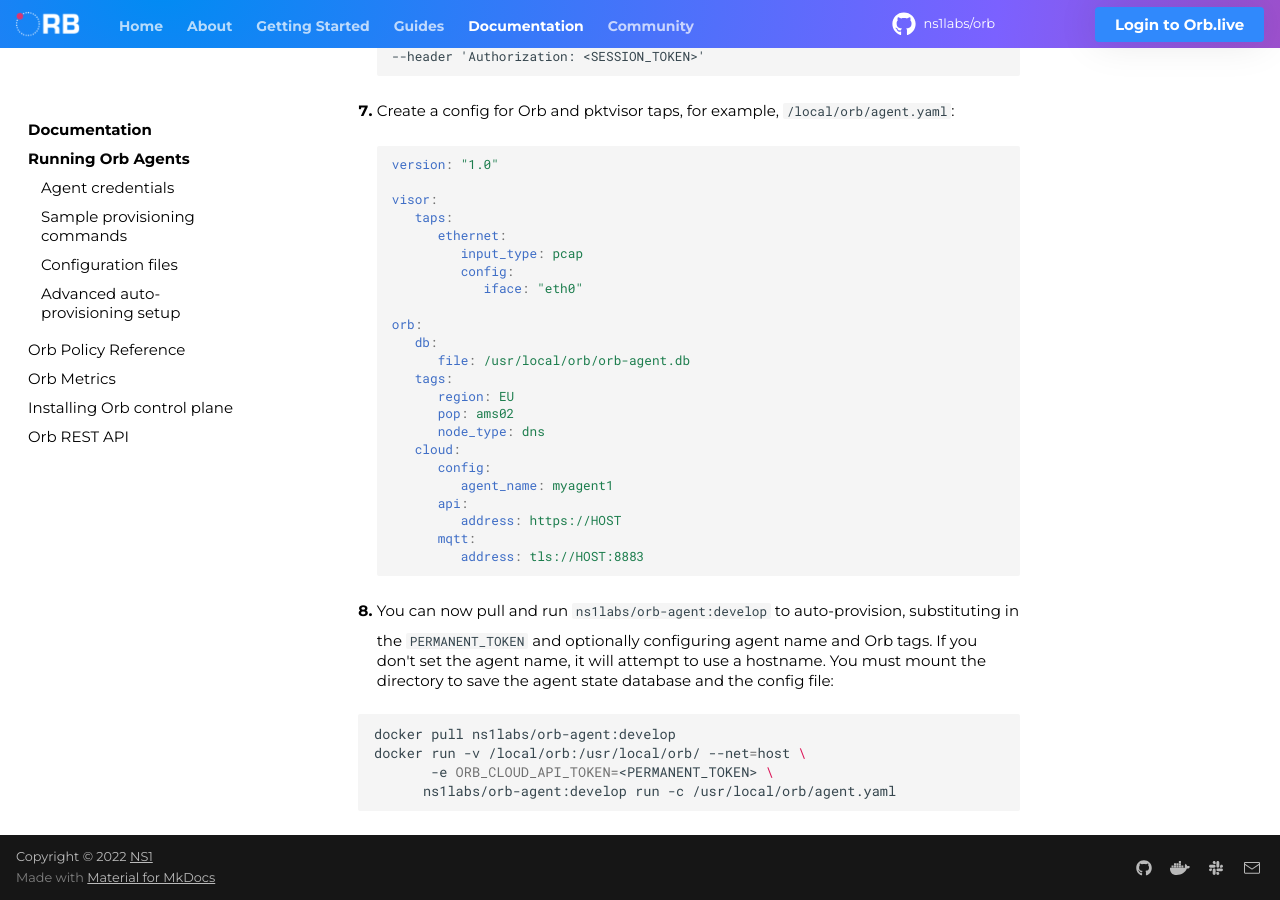
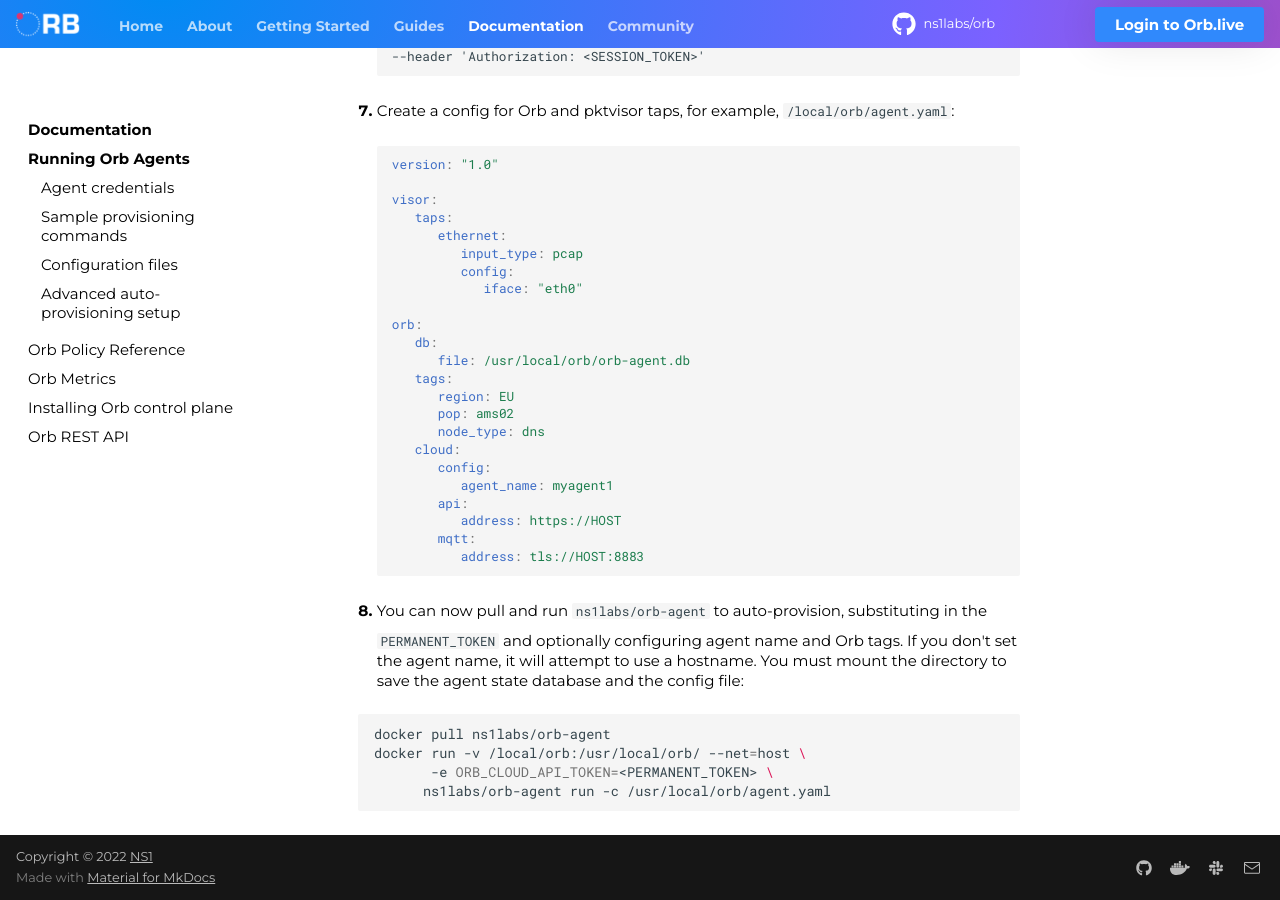
Before and after one commit to orb-community/orb-website, an MkDocs documentation site: the page built from docs/documentation/running_orb_agent.md, in a window 1280 px wide and 900 px high, scrolled down 4388 px. Built offline with MkDocs 1.6.1 and Material for MkDocs 9.7.7, drawn with Linux system fonts in a browser that asks for light colours; some of the changed text lies outside the part shown.

Commit message:
examples using agent-latest

````diff
--- a/docs/documentation/running_orb_agent.md
+++ b/docs/documentation/running_orb_agent.md
@@ -4,7 +4,7 @@
 
 To run an agent, you will need:
 
-1. Docker, to run the agent image ([ns1labs/orb-agent:develop](https://hub.docker.com/repository/docker/ns1labs/orb-agent))
+1. Docker, to run the agent image ([ns1labs/orb-agent](https://hub.docker.com/repository/docker/ns1labs/orb-agent))
 2. [Agent Credentials](#agent-credentials), which are provided to you by the Orb UI or REST API after [creating an agent](/docs/#create-an-agent)
 3. The Orb Control Plane host address (e.g. `localhost` or `orb.live`)
 4. The network interface to monitor (e.g. `eth0`)
@@ -50,7 +50,7 @@
         -e ORB_CLOUD_MQTT_CHANNEL_ID=<CHANNELID>
         -e ORB_CLOUD_MQTT_KEY=<AGENTKEY>
         -e PKTVISOR_PCAP_IFACE_DEFAULT=mock
-        ns1labs/orb-agent:develop
+        ns1labs/orb-agent
         ```
     === "localhost, mock"
 
@@ -65,7 +65,7 @@
         -e ORB_CLOUD_MQTT_KEY=44e42d90-aaef-45de-9bc2-2b2581eb30b3
         -e PKTVISOR_PCAP_IFACE_DEFAULT=mock
         -e ORB_TLS_VERIFY=false
-        ns1labs/orb-agent:develop
+        ns1labs/orb-agent
         ```
 
     === "orb.live, eth0"
@@ -79,7 +79,7 @@
         -e ORB_CLOUD_MQTT_CHANNEL_ID=3e60e85d-4414-44d9-b564-0c1874898a4d
         -e ORB_CLOUD_MQTT_KEY=44e42d90-aaef-45de-9bc2-2b2581eb30b3
         -e PKTVISOR_PCAP_IFACE_DEFAULT=eth0
-        ns1labs/orb-agent:develop
+        ns1labs/orb-agent
         ```
 
     === "You may want to run more than one agent on the same node and for that you must specify different pktvisor control ports for them, since the containers run in host networking mode, only one is allowed to run per port. By default, the pktvisor control port runs on port *10853*, but this value can be set through the environment variable `ORB_BACKENDS_PKTVISOR_API_PORT`"
@@ -93,7 +93,7 @@
         -e ORB_CLOUD_MQTT_KEY=44e42d90-aaef-45de-9bc2-2b2581eb30b3
         -e PKTVISOR_PCAP_IFACE_DEFAULT=eth0
         -e ORB_BACKENDS_PKTVISOR_API_PORT=10854
-        ns1labs/orb-agent:develop
+        ns1labs/orb-agent
         ```
 
     === "🎁 BONUS - you can access agent debug logs by passing the -d command"
@@ -106,7 +106,7 @@
         -e ORB_CLOUD_MQTT_CHANNEL_ID=3e60e85d-4414-44d9-b564-0c1874898a4d
         -e ORB_CLOUD_MQTT_KEY=44e42d90-aaef-45de-9bc2-2b2581eb30b3
         -e PKTVISOR_PCAP_IFACE_DEFAULT=eth0
-        ns1labs/orb-agent:develop run -d
+        ns1labs/orb-agent run -d
         ```
 
 !!! question
@@ -177,7 +177,7 @@
 
 ```shell
 docker run -v /local/orb:/usr/local/orb/ --net=host \
-      ns1labs/orb-agent:develop run -c /usr/local/orb/agent.yaml
+      ns1labs/orb-agent run -c /usr/local/orb/agent.yaml
 ```
 
 ## Advanced auto-provisioning setup
@@ -253,11 +253,11 @@
          address: tls://HOST:8883
 ```
 
-8. You can now pull and run `ns1labs/orb-agent:develop` to auto-provision, substituting in the `PERMANENT_TOKEN` and optionally configuring agent name and Orb tags. If you don't set the agent name, it will attempt to use a hostname. You must mount the directory to save the agent state database and the config file:
+8. You can now pull and run `ns1labs/orb-agent` to auto-provision, substituting in the `PERMANENT_TOKEN` and optionally configuring agent name and Orb tags. If you don't set the agent name, it will attempt to use a hostname. You must mount the directory to save the agent state database and the config file:
 
 ```shell
-docker pull ns1labs/orb-agent:develop
+docker pull ns1labs/orb-agent
 docker run -v /local/orb:/usr/local/orb/ --net=host \
        -e ORB_CLOUD_API_TOKEN=<PERMANENT_TOKEN> \
-      ns1labs/orb-agent:develop run -c /usr/local/orb/agent.yaml
+      ns1labs/orb-agent run -c /usr/local/orb/agent.yaml
 ```
````
